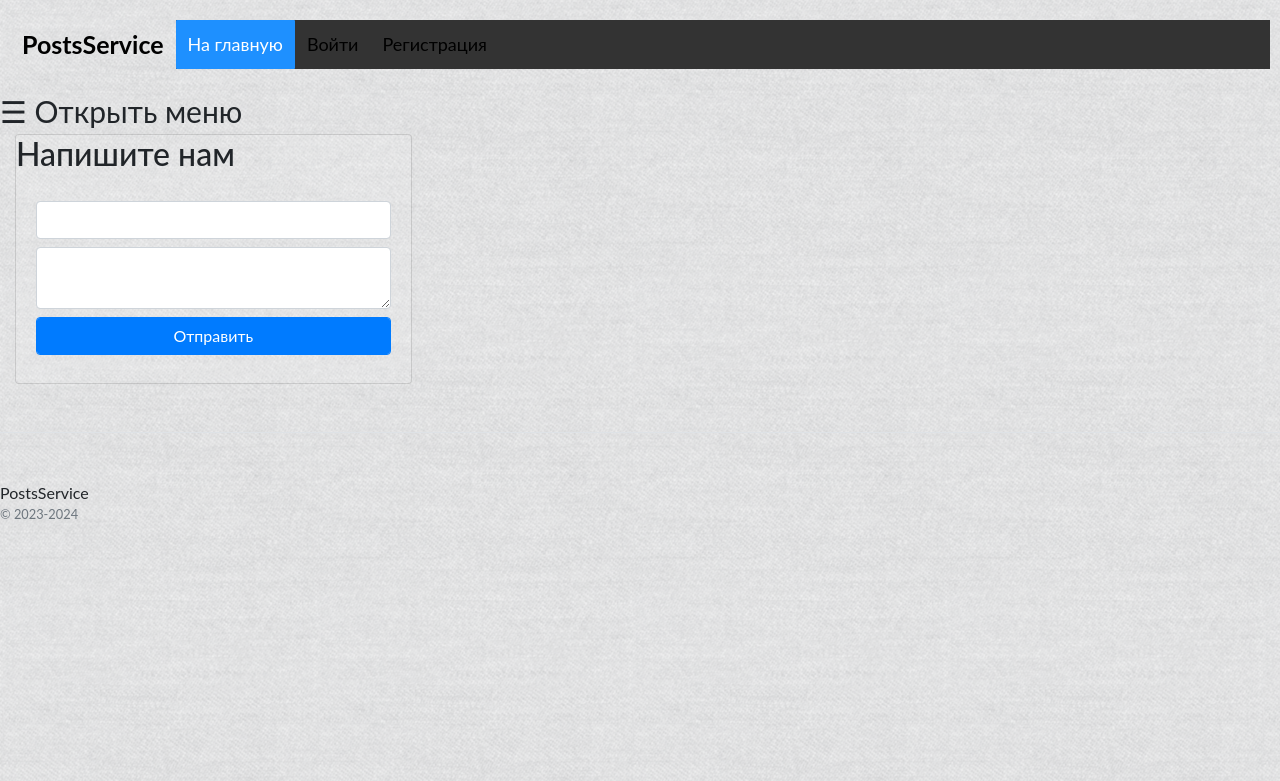
After one commit to VladimirKovaliev/posts, a Django app: page /contact/ in a window 1280 px wide. The commit adds this page. Shown: the top 781 px of the page. Run offline with Django 5.2, Linux system fonts and the light colour scheme; some libraries are stand-ins or nearby versions.

Commit message:
add contacts

```diff
--- a/posts/templates/posts/base.html
+++ b/posts/templates/posts/base.html
@@ -13,7 +13,7 @@
 
 <style>
     body {
-        background: url('static/images/bkg.png');
+        background: url('/static/images/bkg.png');
         background-position: center;
         background-attachment: fixed;
         background-size; cover;
@@ -183,9 +183,9 @@ footer {
 <div id="myNav" class="overlay">
     <a href="javascript:void(0)" class="closebtn" onclick="closeNav()">×</a>
     <div class="overlay-content">
-        <a href="#">Рассылки</a>
-        <a href="#">Сообщения</a>
-        <a href="#">Клиенты</a>
+        <a href="#">Платный контент</a>
+        <a href="#">Подписка</a>
+        <a href="{% url 'posts:contact' %}">Контакты</a>
         {% if perms.posts.set_is_active %}
         <a href="#">Пользователи</a>
         {% endif %}
--- /dev/null
+++ b/posts/templates/posts/contact.html
@@ -0,0 +1,19 @@
+{% extends 'posts/base.html' %}
+
+{% block content %}
+
+<div class="col-md-4">
+    <div class="card mb-4 box-shadow">
+        <h2>Напишите нам</h2>
+        <div class="card-body">
+            <from method="post">
+                {% csrf_token %}
+                <input class="form-control mb-2" name="name"/>
+                <textarea class="form-control mb-2" name="message"></textarea>
+                <button type="submit" class="btn btn-primary form-control mb-2">Отправить</button>
+            </from>
+        </div>
+    </div>
+</div>
+
+{% endblock %}
--- a/posts/urls.py
+++ b/posts/urls.py
@@ -1,5 +1,5 @@
 from django.urls import path
-from .views import PostListCreateAPIView, PostRetrieveUpdateDestroyAPIView, HomeView
+from .views import PostListCreateAPIView, PostRetrieveUpdateDestroyAPIView, HomeView, contact
 from posts.apps import PostsConfig
 
 app_name = PostsConfig.name
@@ -9,4 +9,5 @@ urlpatterns = [
 
     path('posts/', PostListCreateAPIView.as_view(), name='post-list-create'),
     path('posts/<int:pk>/', PostRetrieveUpdateDestroyAPIView.as_view(), name='post-retrieve-update-destroy'),
+    path('contact/', contact, name='contact'),
 ]
--- a/posts/views.py
+++ b/posts/views.py
@@ -1,3 +1,4 @@
+from django.shortcuts import render
 from rest_framework import generics
 from rest_framework.permissions import IsAuthenticated, AllowAny
 
@@ -27,3 +28,16 @@ def custom_permission_denied_handler(request, exception):
 class HomeView(ListView):
     model = Post
     template_name = 'posts/home.html'
+
+
+def contact(request):
+    if request.method == 'POST':
+        phone = request.POST.get('phone')
+        message = request.POST.get('message')
+        print(f'({phone}): {message}')
+
+    context = {
+        'title': 'Контакты'
+    }
+
+    return render(request, 'posts/contact.html', context)
```
Also changed, not shown: posts/templates/posts/paid_content.html (added, +42 -0 lines).
